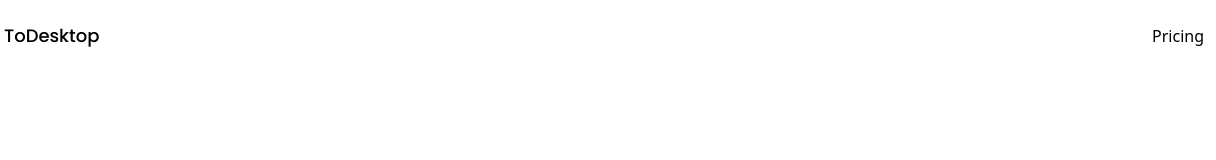
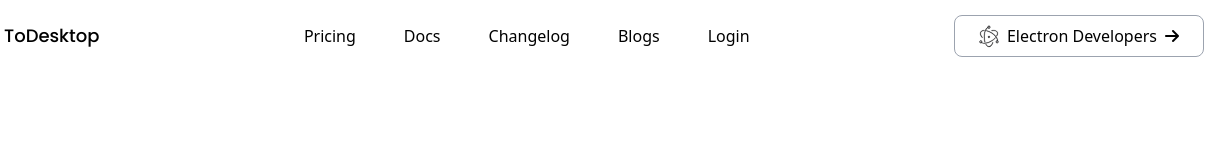
Before and after one commit to Tridib11/ToDesktop, a website: page index.html in a window 1280 px wide. Shown: the full height of the page, 64-1280 px from the left. Drawn offline with Linux system fonts and the light colour scheme.

Commit message:
chore: Update navigation menu and fix padding in index.html and output.css

```diff
--- a/index.html
+++ b/index.html
@@ -16,10 +16,19 @@
       <span class="text-lg font-medium font-display">ToDesktop </span>
     </a>
 
-    <div id="nav-menu">
-      <a href="#" class="font-medium hover:">Pricing</a>
+    <div id="nav-menu" class="hidden md:flex gap-12">
+      <a href="#" class="font-medium hover:text-primary ">Pricing</a>
+      <a href="#" class="font-medium hover:text-primary ">Docs</a>
+      <a href="#" class="font-medium hover:text-primary ">Changelog</a>
+      <a href="#" class="font-medium hover:text-primary ">Blogs</a>
+      <a href="#" class="font-medium hover:text-primary ">Login</a>
     </div>
-    <button class="p-2 md:hidden" onclick="handleMenu()">
+    <button class="hidden md:flex gap-2 items-center border border-gray-400 px-6 py-2 rounded-lg hover:border-gray-600">
+      <img src="./assets/asset 1.svg" alt="">
+      <span>Electron Developers</span>
+      <i class="fa-solid fa-arrow-right"></i>
+    </button>
+    <button class="p-2 md:hidden " onclick="handleMenu()">
       <i class="fa-solid fa-bars text-gray-600"></i>
     </button>
   </nav>
```
Also changed, not shown: output.css.
